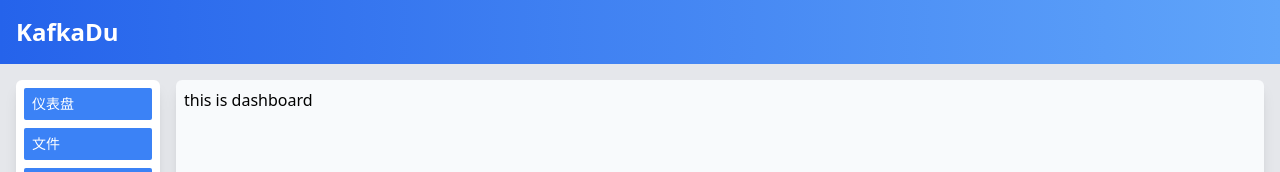
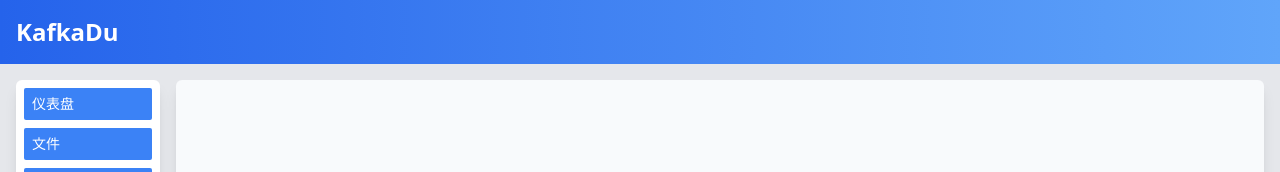
Before and after one commit to AkanaDu/file-storage, a Vue app: page /dashboard in a window 1280 px wide. Shown: the top 172 px of the page. Built offline with nearby package versions, Linux system fonts and the light colour scheme.

Commit message:
处理代码报错问题

```diff
--- a/components.d.ts
+++ b/components.d.ts
@@ -15,7 +15,6 @@
     AInputPassword: typeof import('ant-design-vue/es')['InputPassword']
     AModal: typeof import('ant-design-vue/es')['Modal']
     DialogAgreement: typeof import('./src/components/Login/DialogAgreement.vue')['default']
-    HelloWorld: typeof import('./src/components/HelloWorld.vue')['default']
     IconCommunity: typeof import('./src/components/icons/IconCommunity.vue')['default']
     IconDocumentation: typeof import('./src/components/icons/IconDocumentation.vue')['default']
     IconEcosystem: typeof import('./src/components/icons/IconEcosystem.vue')['default']
@@ -28,7 +27,5 @@
     RouterLink: typeof import('vue-router')['RouterLink']
     RouterView: typeof import('vue-router')['RouterView']
     SwitchType: typeof import('./src/components/Login/SwitchType.vue')['default']
-    TheWelcome: typeof import('./src/components/TheWelcome.vue')['default']
-    WelcomeItem: typeof import('./src/components/WelcomeItem.vue')['default']
   }
 }
--- a/src/components/Login/MsgLogin.vue
+++ b/src/components/Login/MsgLogin.vue
@@ -2,7 +2,7 @@
  * @Author: 杜康 banshee1115@163.com
  * @Date: 2023-08-16 14:09:34
  * @LastEditors: KafkaDu banshee1115@163.com
- * @LastEditTime: 2024-09-12 11:10:50
+ * @LastEditTime: 2024-10-09 16:28:27
  * @FilePath: /share-drawing-v2.0/src/views/login/components/MsgLogin.vue
  * @Description: 这是默认设置,请设置`customMade`, 打开koroFileHeader查看配置 进行设置: https://github.com/OBKoro1/koro1FileHeader/wiki/%E9%85%8D%E7%BD%AE
 -->
@@ -64,9 +64,9 @@
 // import QRCode from './QRCode.vue'
 import DialogAgreement from './DialogAgreement.vue'
 import { reactive, ref } from 'vue'
-// import { PhoneOutlined, LockOutlined } from '@ant-design/icons-vue'
+import { PhoneOutlined, LockOutlined } from '@ant-design/icons-vue'
 import type { Rule } from 'ant-design-vue/es/form'
-import { checkPhone, checkAgreement } from '@utils/rules'
+import { checkPhone, checkAgreement } from '@/utils/rules'
 // import { LoginIn, authCode } from '@/api/index'
 // import { setStorage } from '@/utils/storage'
 import { message } from 'ant-design-vue'
--- a/src/views/DashboardView.vue
+++ b/src/views/DashboardView.vue
@@ -2,12 +2,12 @@
  * @Author: KafkaDu banshee1115@163.com
  * @Date: 2024-09-11 11:04:10
  * @LastEditors: KafkaDu banshee1115@163.com
- * @LastEditTime: 2024-09-12 15:50:01
+ * @LastEditTime: 2024-10-09 17:14:28
  * @FilePath: \file-storage\src\views\DesktopView.vue
  * @Description: 这是默认设置,请设置`customMade`, 打开koroFileHeader查看配置 进行设置: https://github.com/OBKoro1/koro1FileHeader/wiki/%E9%85%8D%E7%BD%AE
 -->
 <template>
-  <div class="p-2">this is dashboard</div>
+  <div class="p-2"></div>
 </template>
 
 <style></style>
```
